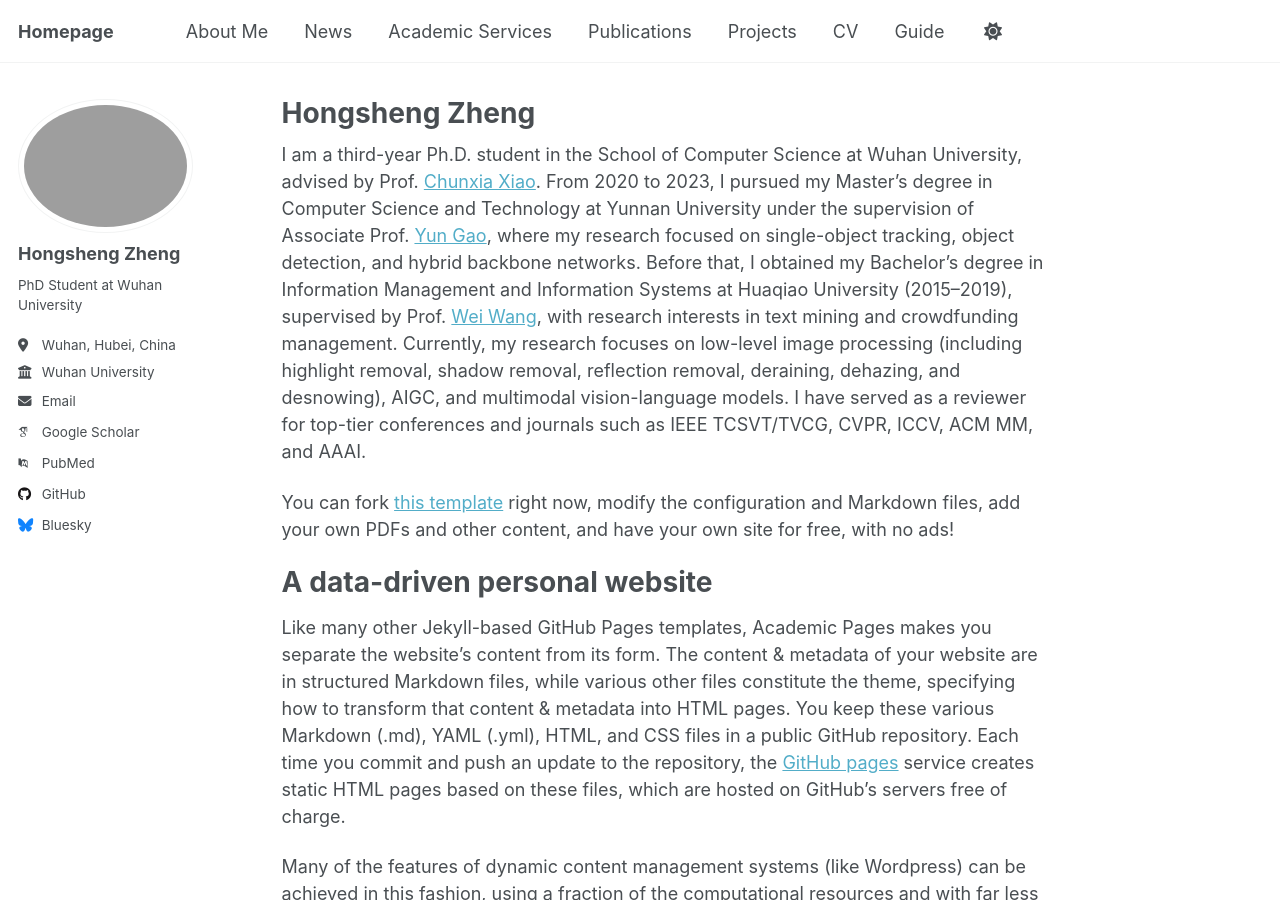
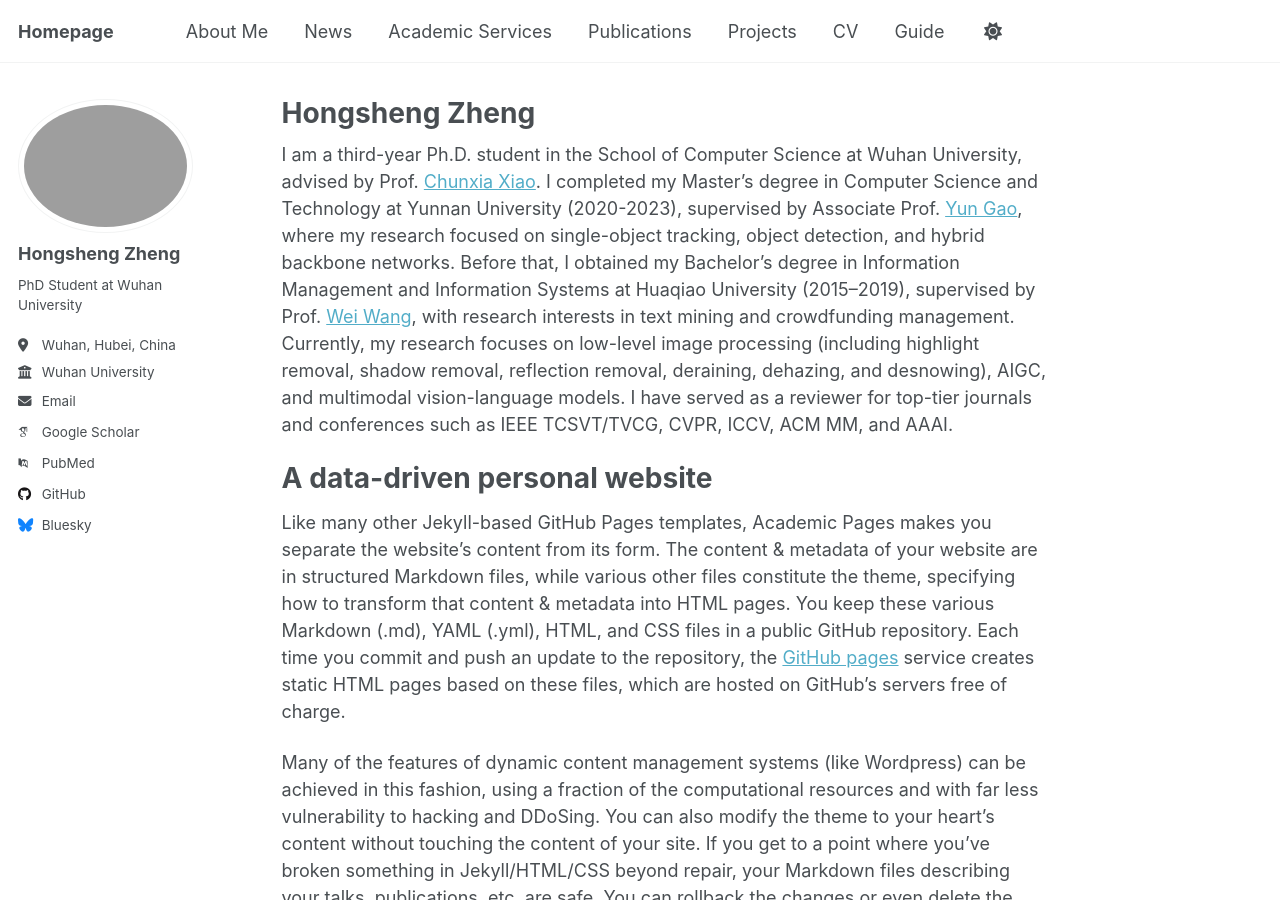
Before and after one commit to hongsheng-Z/hongsheng-Z.github.io, a Jekyll site: the page built from _pages/about.md, in a window 1280 px wide and 900 px high. Built offline with Jekyll 4.4.1, drawn with Linux system fonts in a browser that asks for light colours; some web fonts are replaced; a script that is not in the unit is left out.

Commit message:
Update about.md

```diff
--- a/_pages/about.md
+++ b/_pages/about.md
@@ -7,10 +7,9 @@ redirect_from:
   - /about.html
 ---
 
-I am a third-year Ph.D. student in the School of Computer Science at Wuhan University, advised by Prof. [Chunxia Xiao](https://graphvision.whu.edu.cn/). From 2020 to 2023, I pursued my Master’s degree in Computer Science and Technology at Yunnan University under the supervision of Associate Prof. [Yun Gao](http://www.ise.ynu.edu.cn/teacher/807), where my research focused on single-object tracking, object detection, and hybrid backbone networks. Before that, I obtained my Bachelor’s degree in Information Management and Information Systems at Huaqiao University (2015–2019), supervised by Prof. [Wei Wang](https://faculty.hqu.edu.cn/ww), with research interests in text mining and crowdfunding management. Currently, my research focuses on low-level image processing (including highlight removal, shadow removal, reflection removal, deraining, dehazing, and desnowing), AIGC, and multimodal vision-language models. I have served as a reviewer for top-tier conferences and journals such as IEEE TCSVT/TVCG, CVPR, ICCV, ACM MM, and AAAI.
+I am a third-year Ph.D. student in the School of Computer Science at Wuhan University, advised by Prof. [Chunxia Xiao](https://graphvision.whu.edu.cn/). I completed my Master’s degree in Computer Science and Technology at Yunnan University (2020-2023), supervised by Associate Prof. [Yun Gao](http://www.ise.ynu.edu.cn/teacher/807), where my research focused on single-object tracking, object detection, and hybrid backbone networks. Before that, I obtained my Bachelor’s degree in Information Management and Information Systems at Huaqiao University (2015–2019), supervised by Prof. [Wei Wang](https://faculty.hqu.edu.cn/ww), with research interests in text mining and crowdfunding management. Currently, my research focuses on low-level image processing (including highlight removal, shadow removal, reflection removal, deraining, dehazing, and desnowing), AIGC, and multimodal vision-language models. I have served as a reviewer for top-tier journals and conferences such as IEEE TCSVT/TVCG, CVPR, ICCV, ACM MM, and AAAI.
 
 
- You can fork [this template](https://github.com/academicpages/academicpages.github.io) right now, modify the configuration and Markdown files, add your own PDFs and other content, and have your own site for free, with no ads!
 
 A data-driven personal website
 ======
```
